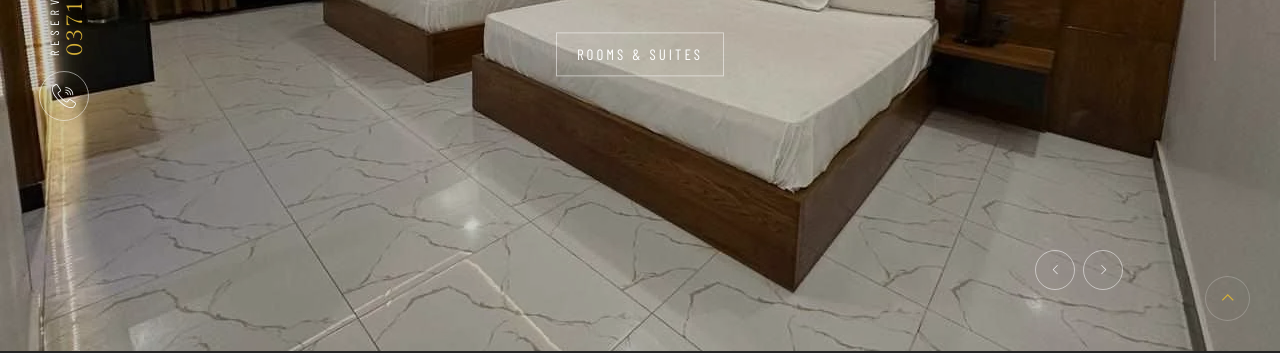
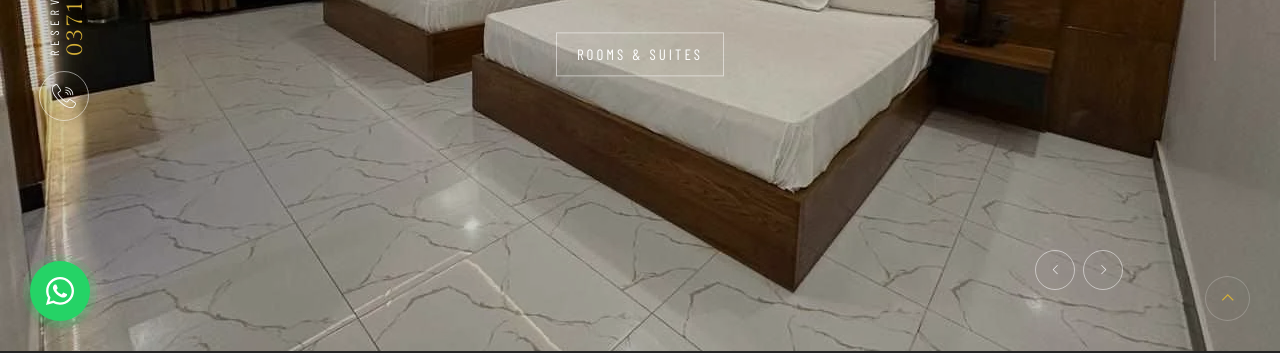
Before and after one commit to infoelitehotelservices-hue/Hotel-Meadow-Suites, a React (Create React App) app in the folder frontend/: page / in a window 1280 px wide. Shown: the part 449-802 px from the top of the page. Built offline with nearby package versions, Linux system fonts and the light colour scheme; no server answers.

Commit message:
ws button added

```diff
--- a/frontend/src/App.js
+++ b/frontend/src/App.js
@@ -28,6 +28,7 @@ import Gallery from './pages/Gallery';
 import PaymentPage from './pages/PaymentPage';
 import RoomTypeManager from './pages/admin/RoomType';
 import TestimonialManager from './pages/admin/Testimonials';
+import WhatsAppFloat from './components/WhatsAppFloat';
 
 function App() {
   const router = createBrowserRouter([
@@ -153,7 +154,10 @@ function App() {
     // }
   ])
   return (
-    <RouterProvider router={router} />
+    <>
+      <RouterProvider router={router} />
+      <WhatsAppFloat />
+    </>
   );
 }
 
--- /dev/null
+++ b/frontend/src/components/WhatsAppFloat.js
@@ -0,0 +1,21 @@
+import React from 'react';
+import { FaWhatsapp } from 'react-icons/fa';
+import '../styles/WhatsAppFloat.css';
+
+const WhatsAppFloat = () => {
+  const phoneNumber = '923711098946'; // Replace with your WhatsApp number (with country code, no + or spaces)
+  const message = 'Hello! I would like to inquire about your services.'; // Default message
+
+  const handleClick = () => {
+    const url = `https://wa.me/${phoneNumber}?text=${encodeURIComponent(message)}`;
+    window.open(url, '_blank');
+  };
+
+  return (
+    <div className="whatsapp-float" onClick={handleClick}>
+      <FaWhatsapp className="whatsapp-icon" />
+    </div>
+  );
+};
+
+export default WhatsAppFloat;
--- /dev/null
+++ b/frontend/src/styles/WhatsAppFloat.css
@@ -0,0 +1,54 @@
+.whatsapp-float {
+  position: fixed;
+  bottom: 30px;
+  left: 30px;
+  width: 60px;
+  height: 60px;
+  background-color: #25D366;
+  border-radius: 50%;
+  display: flex;
+  align-items: center;
+  justify-content: center;
+  cursor: pointer;
+  box-shadow: 0 4px 12px rgba(0, 0, 0, 0.15);
+  transition: all 0.3s ease;
+  z-index: 9999;
+  animation: pulse 2s infinite;
+}
+
+.whatsapp-float:hover {
+  background-color: #128C7E;
+  transform: scale(1.1);
+  box-shadow: 0 6px 20px rgba(0, 0, 0, 0.25);
+}
+
+.whatsapp-icon {
+  color: white;
+  font-size: 32px;
+}
+
+@keyframes pulse {
+  0% {
+    box-shadow: 0 4px 12px rgba(0, 0, 0, 0.15);
+  }
+  50% {
+    box-shadow: 0 4px 12px rgba(37, 211, 102, 0.5), 0 0 0 10px rgba(37, 211, 102, 0.1);
+  }
+  100% {
+    box-shadow: 0 4px 12px rgba(0, 0, 0, 0.15);
+  }
+}
+
+/* Responsive adjustments */
+@media (max-width: 768px) {
+  .whatsapp-float {
+    width: 50px;
+    height: 50px;
+    bottom: 20px;
+    left: 20px;
+  }
+
+  .whatsapp-icon {
+    font-size: 28px;
+  }
+}
```
